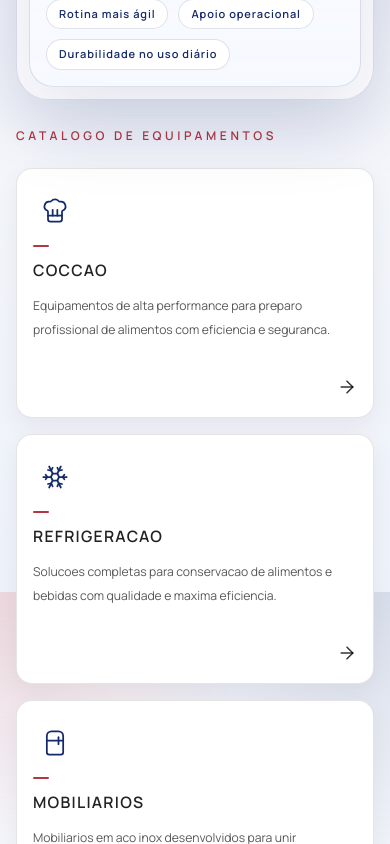
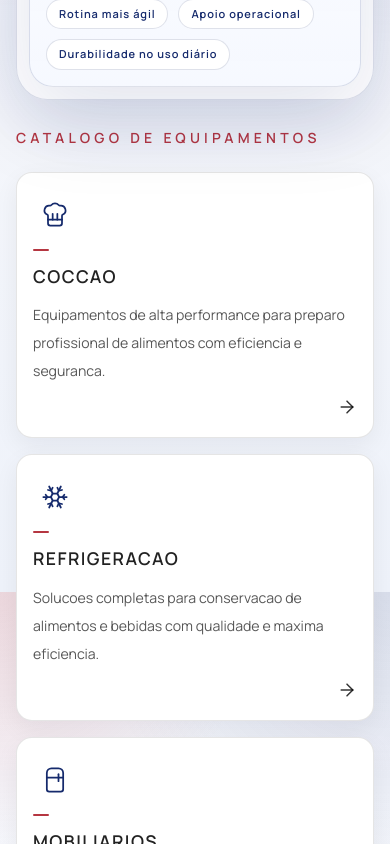
Before and after one commit to ygorluizoliveira/NrCozinhas, a Next.js app: page / in a window 390 px wide. Shown: the part 1940-2784 px from the top of the page. Built offline with nearby package versions, Linux system fonts and the light colour scheme; a web font is replaced by a local one.

Commit message:
- Ajuste no tamanho do texto catalogo

```diff
--- a/src/components/sections/catalog-section.tsx
+++ b/src/components/sections/catalog-section.tsx
@@ -15,7 +15,7 @@ export function CatalogSection() {
     <section id="catalogo" className="w-full px-4 py-10 max-[425px]:pt-3 sm:px-6 lg:px-8">
       <div className="w-full">
         <div className="mb-6">
-          <p className="text-xs font-semibold uppercase tracking-[0.3em] text-[color:var(--brand-red)]">Catalogo de Equipamentos</p>
+          <p className="text-xs font-semibold uppercase tracking-[0.3em] text-[color:var(--brand-red)] max-[425px]:text-sm">Catalogo de Equipamentos</p>
         </div>
 
         <div className="grid gap-4 md:grid-cols-2 xl:grid-cols-5">
@@ -34,9 +34,9 @@ export function CatalogSection() {
 
                 <span className="mt-3 h-[2px] w-4 rounded-full bg-[color:var(--brand-red)]" />
 
-                <h3 className="mt-3 text-[0.98rem] font-semibold uppercase tracking-[0.08em] text-[#222] lg:mt-4 lg:text-[1.05rem]">{item.cardTitle}</h3>
+                <h3 className="mt-3 text-[0.98rem] font-semibold uppercase tracking-[0.08em] text-[#222] max-[425px]:text-[1.1rem] lg:mt-4 lg:text-[1.05rem]">{item.cardTitle}</h3>
 
-                <p className="mt-3 text-[0.76rem] leading-6 text-black/66 lg:mt-4 lg:text-[0.78rem]">{item.cardDescription}</p>
+                <p className="mt-3 text-[0.76rem] leading-6 text-black/66 max-[425px]:text-[0.88rem] max-[425px]:leading-7 lg:mt-4 lg:text-[0.78rem]">{item.cardDescription}</p>
 
                 <div className="mt-auto flex justify-end pt-3 text-black/80 lg:pt-4">
                   <ArrowRight className="h-5 w-5" strokeWidth={1.8} />
```
